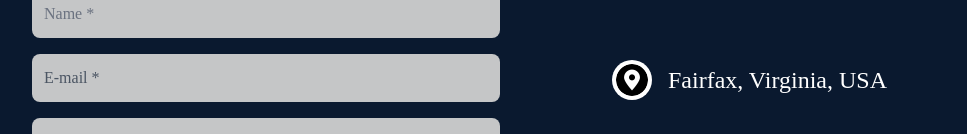
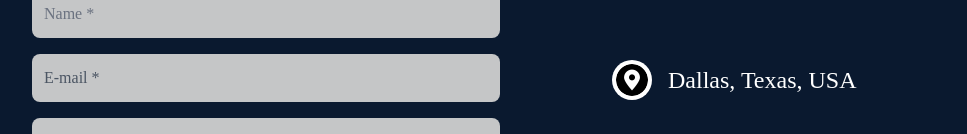
Before and after one commit to VishnuCheli/profile, a React (Create React App) app: page / in a window 1280 px wide. Shown: the part 4232-4366 px from the top of the page, without its empty margins (124-1091 px from the left). Built offline with nearby package versions, Linux system fonts and the light colour scheme.

Commit message:
updating contact info

```diff
--- a/src/components/Contact.jsx
+++ b/src/components/Contact.jsx
@@ -40,7 +40,7 @@ const Contact = () => {
     {/* Location */}
     <div className='flex items-center gap-4'>
       <img src={LocationIcon} alt="Location Icon" className='w-10 h-10 bg-white rounded-full p-1' />
-      <p><span className="text-md">Fairfax, Virginia, USA</span></p>
+      <p><span className="text-md">Dallas, Texas, USA</span></p>
     </div>
 
     {/* Phone Number */}
```
